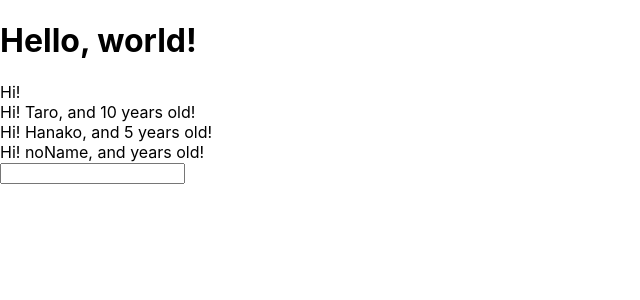
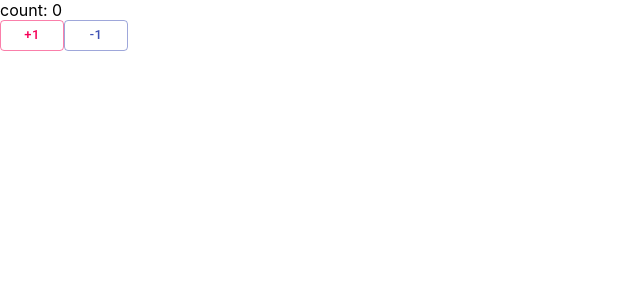
Before and after one commit to Tatsu24/udemy-react-redux-crud-application, a React (Create React App) app: page / in a window 1280 px wide. Shown: the top 300 px of the page, without its empty margins (0-640 px from the left). Built offline with nearby package versions, Linux system fonts and the light colour scheme.

Commit message:
stateとsetState

```diff
--- a/src/App.js
+++ b/src/App.js
@@ -1,60 +1,82 @@
-// import React, { Component } from 'react';
-import React from 'react';
-import PropTypes from 'prop-types'
+import React, { Component } from 'react';
+// import React from 'react';
+// import PropTypes from 'prop-types'
+
+import Button from '@material-ui/core/Button';
 
 // class component
-// class App extends Component {
-//   render() {
-//     return (
-//       <React.Fragment>
-//         <h1>Hello, world!</h1>
-//         <Hi />
-//         <User name={"Taro"} age={10} />
-//         <User name={"Hanako"} age={5} />
-//         <label htmlFor="bar"></label>
-//         <input type="text" onClick={() => { console.log("I'm Click!") }}></input>
-//       </React.Fragment>
-//     )
-//   }
+class App extends Component {
+  render() {
+    return (
+      <Counter />
+    )
+  }
+}
+
+// const App = () => {
+//   const profiles = [
+//     { name: "Taro", age: 10 },
+//     { name: "Hanako", age: 5 },
+//     { name: "noName", },
+//   ]
+//   return (
+//     <React.Fragment>
+//       <h1>Hello, world!</h1>
+//       <Hi />
+//       <div>
+//         {
+//           profiles.map((profile, index) => {
+//             return <User name={profile.name} age={profile.age} key={index} />
+//           })
+//         }
+//       </div>
+//       {/* <User name={"Taro"} age={10} />
+//       <User name={"Hanako"} age={5} /> */}
+//       <label htmlFor="bar"></label>
+//       <input type="text" onClick={() => { console.log("I'm Click!") }}></input>
+//     </React.Fragment>
+//   )
 // }
 
-const App = () => {
-  const profiles = [
-    { name: "Taro", age: 10 },
-    { name: "Hanako", age: 5 },
-    { name: "noName", },
-  ]
-  return (
-    <React.Fragment>
-      <h1>Hello, world!</h1>
-      <Hi />
-      <div>
-        {
-          profiles.map((profile, index) => {
-            return <User name={profile.name} age={profile.age} key={index} />
-          })
-        }
-      </div>
-      {/* <User name={"Taro"} age={10} />
-      <User name={"Hanako"} age={5} /> */}
-      <label htmlFor="bar"></label>
-      <input type="text" onClick={() => { console.log("I'm Click!") }}></input>
-    </React.Fragment>
-  )
+class Counter extends Component {
+  // 初期化処理で実行されるメソッド
+  constructor(props) {
+    super(props)
+    // console.log(this.state)
+    this.state = { count: 0 }
+  }
+  handlePlusButton = () => {
+    console.log("plus");
+    this.setState({ count: this.state.count + 1 });
+  }
+  handleMinusButton = () => {
+    console.log("minus");
+    this.setState({ count: this.state.count - 1 });
+  }
+  render() {
+    console.log(this.state)
+    return (
+      <React.Fragment>
+        <div>count: {this.state.count}</div>
+        <Button variant="outlined" size="small" color="secondary" onClick={this.handlePlusButton}>+1</Button>
+        <Button variant="outlined" size="small" color="primary" onClick={this.handleMinusButton}>-1</Button>
+      </React.Fragment>
+    )
+  }
 }
 
-const Hi = () => {
-  return <div>Hi!</div>
-}
-const User = (props) => {
-  return <div>Hi! {props.name}, and {props.age} years old!</div>
-}
+// const Hi = () => {
+//   return <div>Hi!</div>
+// }
+// const User = (props) => {
+//   return <div>Hi! {props.name}, and {props.age} years old!</div>
+// }
 // User.defaultProps = {
 //   age: 1
 // }
-User.propTypes = {
-  name: PropTypes.string,
-  age: PropTypes.number.isRequired
-}
+// User.propTypes = {
+//   name: PropTypes.string,
+//   age: PropTypes.number.isRequired
+// }
 
 export default App;
```
Also changed, not shown: 1 other file (tests, documents, lock files or other folders).
